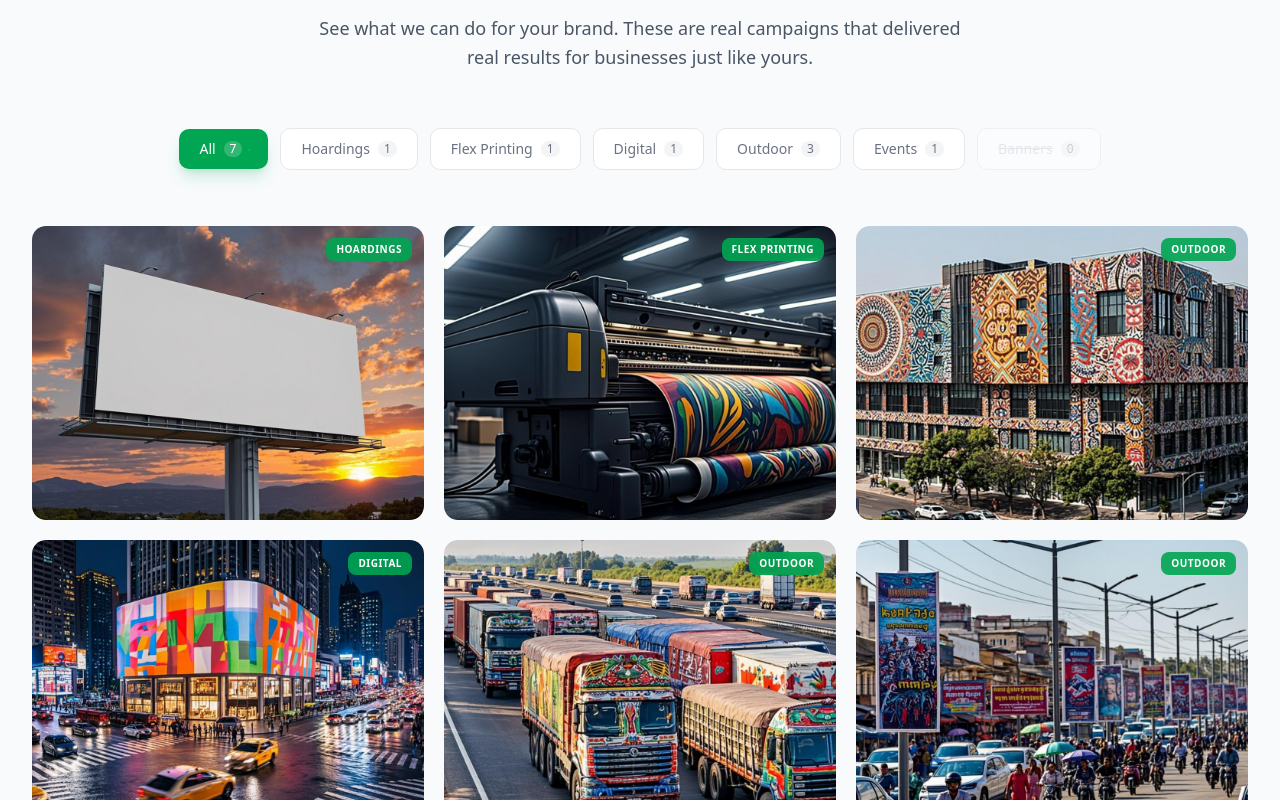
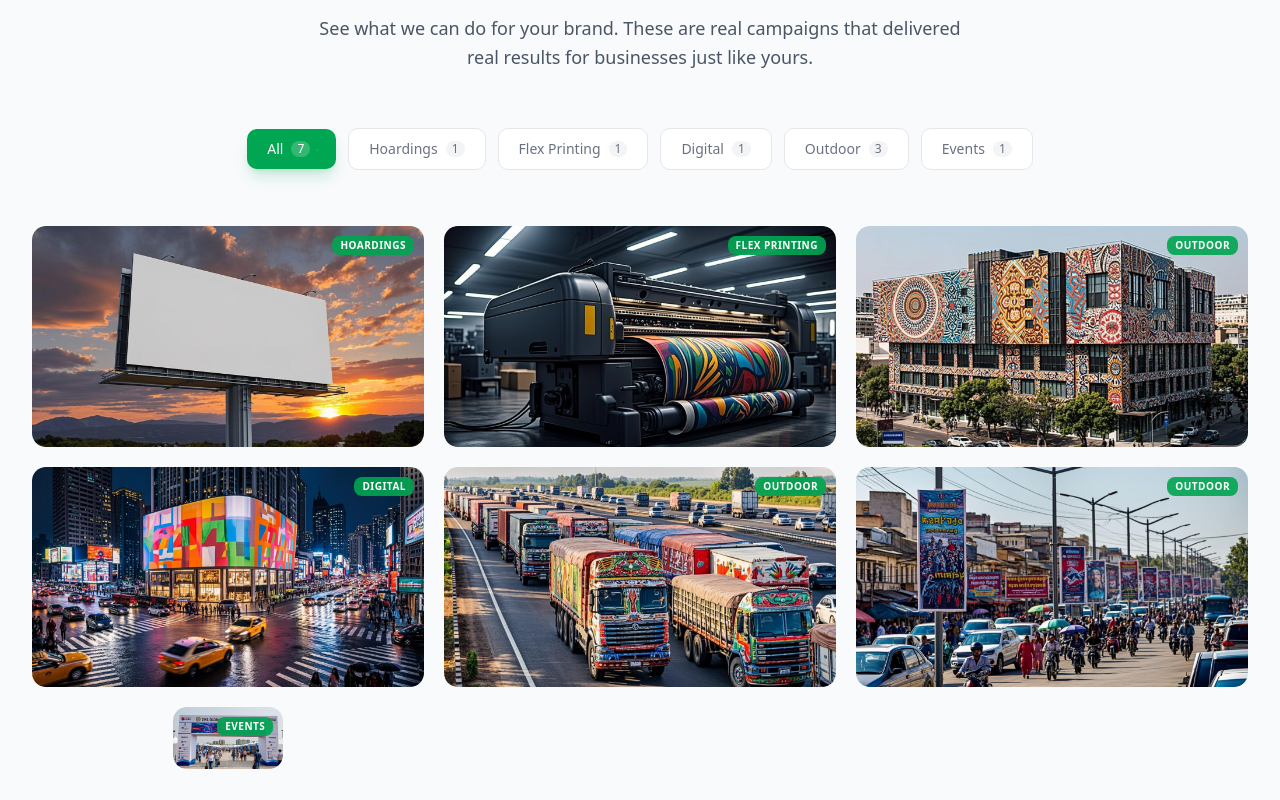
Before and after one commit to mahatosnehabala250-project/Aptek, a Next.js app: page / in a window 1280 px wide. Shown: the part 2800-3600 px from the top of the page. Built offline with nearby package versions, Linux system fonts and the light colour scheme.

Commit message:
cd8760f8-b9eb-4166-8978-021c4e8c28d6

```diff
--- a/src/components/aptek/Portfolio.tsx
+++ b/src/components/aptek/Portfolio.tsx
@@ -63,7 +63,7 @@ const portfolioItems = [
   },
 ];
 
-const categories = ['All', 'Hoardings', 'Flex Printing', 'Digital', 'Outdoor', 'Events', 'Banners'];
+const categories = ['All', 'Hoardings', 'Flex Printing', 'Digital', 'Outdoor', 'Events'];
 
 export default function Portfolio() {
   const [selectedCategory, setSelectedCategory] = useState('All');
@@ -180,7 +180,7 @@ export default function Portfolio() {
         <motion.div
           initial={{ opacity: 0, y: 15 }}
           animate={isInView ? { opacity: 1, y: 0 } : {}}
-          transition={{ duration: 0.5, delay: 0.3 }}
+          transition={{ duration: 0.4, delay: 0.15 }}
           className="flex flex-col items-center gap-3 md:gap-4 mb-10 md:mb-14"
         >
           <div className="flex flex-wrap items-center justify-center gap-2 md:gap-3">
@@ -288,13 +288,13 @@ export default function Portfolio() {
                     initial={{ opacity: 0, scale: 0.9 }}
                     animate={{ opacity: 1, scale: 1 }}
                     exit={{ opacity: 0, scale: 0.9 }}
-                    transition={{ duration: 0.4, delay: i * 0.07 }}
+                    transition={{ duration: 0.3, delay: i * 0.05 }}
                     className={`gallery-item cursor-pointer group ${
                       isOddCount && i === filteredItems.length - 1 ? 'sm:col-span-1 lg:col-span-1 lg:max-w-[calc(33.333%-1.25rem)]' : ''
                     }`}
                     onClick={() => setSelectedImage(item)}
                   >
-                    <div className="relative aspect-[4/3] rounded-xl overflow-hidden bg-gray-100">
+                    <div className="relative aspect-video rounded-xl overflow-hidden bg-gray-100">
                       {/* Image with zoom on hover */}
                       <img
                         src={item.src}
@@ -303,23 +303,23 @@ export default function Portfolio() {
                         loading="lazy"
                       />
                       {/* Category badge - top right */}
-                      <div className="absolute top-3 right-3 z-10 px-2.5 py-1 bg-[#00A651]/90 backdrop-blur-sm text-white text-[10px] font-semibold uppercase tracking-wider rounded-md">
+                      <div className="absolute top-2.5 right-2.5 z-10 px-2 py-0.5 bg-[#00A651]/90 backdrop-blur-sm text-white text-[9px] sm:text-[10px] font-semibold uppercase tracking-wider rounded-md">
                         {item.category}
                       </div>
-                      {/* Hover Overlay */}
-                      <div className="gallery-overlay absolute inset-0 bg-gradient-to-t from-black/80 via-black/30 to-transparent flex flex-col justify-end p-4 md:p-6">
-                        <span className="text-[#00C462] text-xs font-semibold uppercase tracking-wider mb-1">
+                      {/* Hover Overlay — always visible on mobile touch, hover on desktop */}
+                      <div className="gallery-overlay absolute inset-0 bg-gradient-to-t from-black/80 via-black/20 to-transparent flex flex-col justify-end p-3 sm:p-4 md:p-6">
+                        <span className="text-[#00C462] text-[10px] sm:text-xs font-semibold uppercase tracking-wider mb-0.5 sm:mb-1">
                           {item.category}
                         </span>
-                        <h3 className="text-white text-base md:text-lg font-bold mb-1">
+                        <h3 className="text-white text-sm sm:text-base md:text-lg font-bold mb-0.5 sm:mb-1">
                           {item.title}
                         </h3>
                         <p className="text-gray-300 text-xs md:text-sm hidden sm:block">
                           {item.description}
                         </p>
-                        <div className="mt-3 flex items-center gap-2 text-[#00C462] text-xs font-medium">
+                        <div className="mt-2 sm:mt-3 flex items-center gap-1.5 text-[#00C462] text-[11px] sm:text-xs font-medium">
                           <span>View Details</span>
-                          <ExternalLink size={12} />
+                          <ExternalLink size={11} />
                         </div>
                       </div>
                       {/* "View All" label overlay on hover */}
@@ -379,10 +379,10 @@ export default function Portfolio() {
               className="relative max-w-5xl w-full max-h-[90vh] flex flex-col"
               onClick={(e) => e.stopPropagation()}
             >
-              {/* Close button */}
+              {/* Close button — top right, easy to reach on mobile */}
               <button
                 onClick={() => setSelectedImage(null)}
-                className="absolute -top-14 right-0 w-10 h-10 flex items-center justify-center rounded-full bg-white/10 hover:bg-white/20 text-white/60 hover:text-white transition-all duration-300 z-10"
+                className="absolute top-2 right-2 sm:-top-12 sm:right-0 w-10 h-10 flex items-center justify-center rounded-full bg-white/15 hover:bg-white/25 text-white/70 hover:text-white transition-all duration-300 z-10"
                 aria-label="Close modal"
               >
                 <X size={20} />
@@ -391,7 +391,7 @@ export default function Portfolio() {
                 <img
                   src={selectedImage.src}
                   alt={selectedImage.title}
-                  className="w-full max-h-[60vh] object-contain"
+                  className="w-full max-h-[50vh] sm:max-h-[60vh] object-contain"
                 />
               </div>
               {/* Info area */}
```
